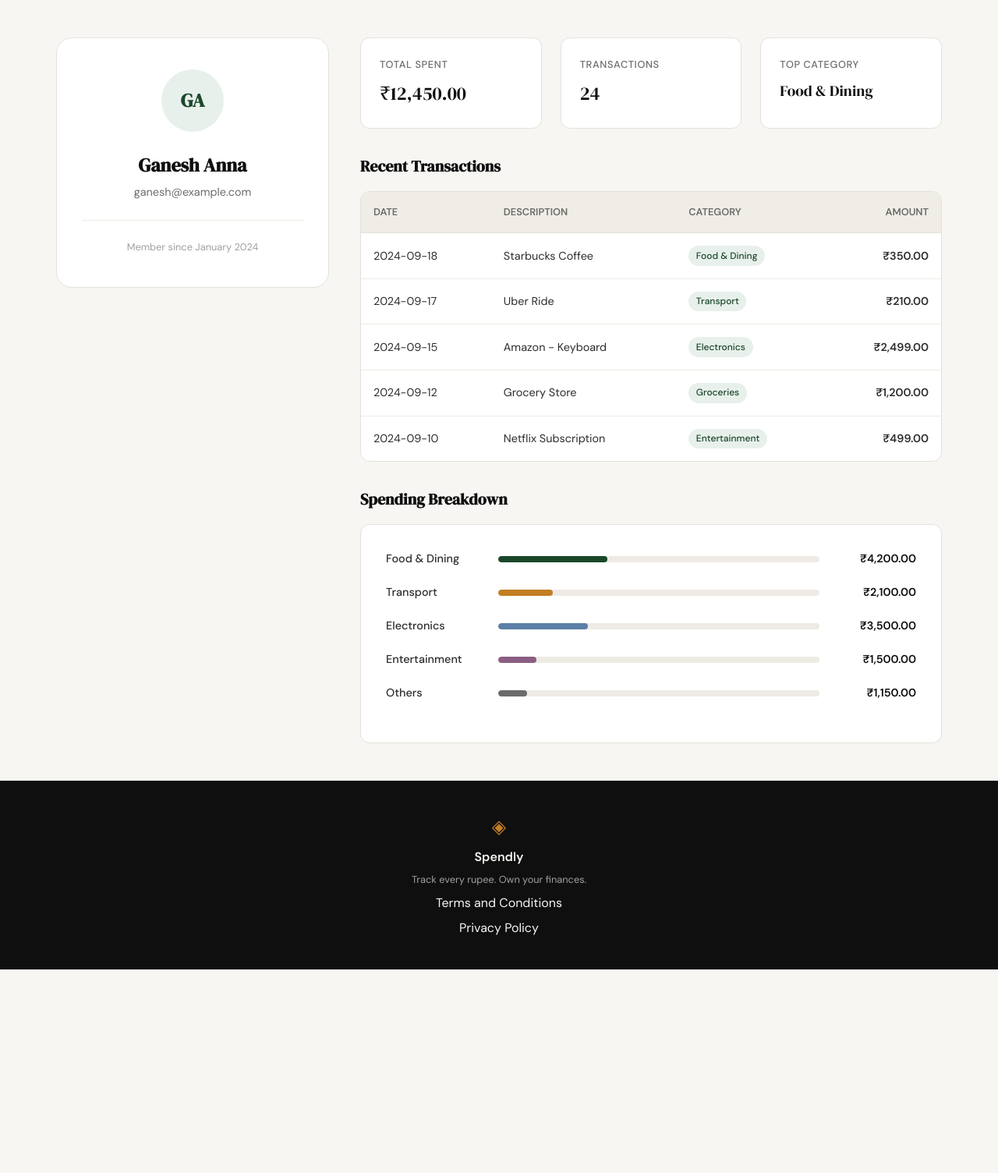
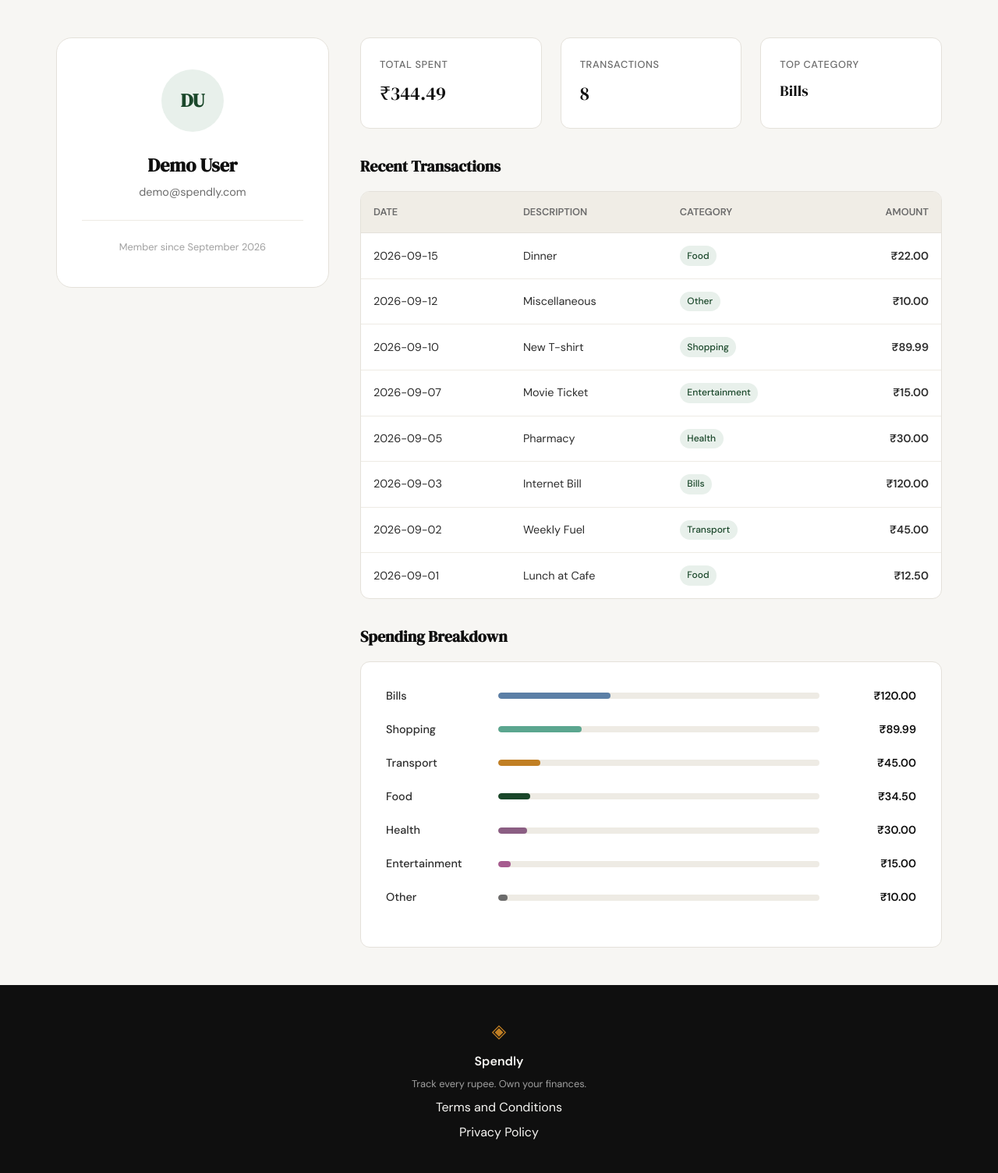
Before and after one commit to annangiganesh12/spendly, a Flask app: page /profile in a window 1280 px wide. Shown: the part 61-1565 px from the top of the page at 78% size. Before the commit the page ends 1304 px from the top, so only its background shows below. Run offline with Flask 3, Linux system fonts and the light colour scheme; a user stored in the database is signed in; data comes from the database, SQL or seed files in the repository; both versions use the stored data as it was after the commit.

Commit message:
add dynamic routes to profile page

```diff
--- a/app.py
+++ b/app.py
@@ -2,14 +2,16 @@ from flask import Flask, render_template, request, redirect, url_for, session
 from werkzeug.security import generate_password_hash, check_password_hash
 import sqlite3
 from functools import wraps
+from database.queries import get_category_breakdown
 from database.db import init_db, seed_db, get_db
+from database.queries import get_summary_stats, get_user_by_id, get_recent_transactions
 
 app = Flask(__name__)
 app.secret_key = 'dev-key-for-spendly'
 
 
 # ------------------------------------------------------------------ #
-# Helpers                                                                #
+# Helpers                                                              #
 # ------------------------------------------------------------------ #
 
 def login_required(f):
@@ -41,6 +43,16 @@ def landing():
 @app.context_processor
 def inject_user():
     return dict(user_id=session.get('user_id'))
+
+
+@app.template_filter('format_currency')
+def format_currency(value):
+    try:
+        if value is None:
+            return "₹0.00"
+        return f"₹{float(value):,.2f}"
+    except (ValueError, TypeError):
+        return "₹0.00"
 
 
 @app.route("/register", methods=["GET", "POST"])
@@ -123,35 +135,24 @@ def logout():
 @app.route("/profile")
 @login_required
 def profile():
-    # Hardcoded data for Step 4 UI validation
-    user_data = {
-        "name": "Ganesh Anna",
-        "email": "ganesh@example.com",
-        "avatar_initials": "GA",
-        "member_since": "January 2024"
-    }
+    # Fetch real user data
+    user_id = session['user_id']
+    user_data = get_user_by_id(user_id)
 
-    stats = {
-        "total_spent": "₹12,450.00",
-        "transaction_count": 24,
-        "top_category": "Food & Dining"
-    }
+    if not user_data:
+        return redirect(url_for('logout'))
 
-    transactions = [
-        {"date": "2024-09-18", "description": "Starbucks Coffee", "category": "Food & Dining", "amount": "₹350.00"},
-        {"date": "2024-09-17", "description": "Uber Ride", "category": "Transport", "amount": "₹210.00"},
-        {"date": "2024-09-15", "description": "Amazon - Keyboard", "category": "Electronics", "amount": "₹2,499.00"},
-        {"date": "2024-09-12", "description": "Grocery Store", "category": "Groceries", "amount": "₹1,200.00"},
-        {"date": "2024-09-10", "description": "Netflix Subscription", "category": "Entertainment", "amount": "₹499.00"},
-    ]
+    # Compute avatar initials from name
+    name = user_data.get("name", "")
+    initials = "".join([n[0].upper() for n in name.split() if n])[:2]
+    user_data["avatar_initials"] = initials if initials else "U"
 
-    categories = [
-        {"name": "Food & Dining", "amount": "₹4,200.00", "percentage": 34, "color": "var(--accent)"},
-        {"name": "Transport", "amount": "₹2,100.00", "percentage": 17, "color": "var(--accent-2)"},
-        {"name": "Electronics", "amount": "₹3,500.00", "percentage": 28, "color": "#5b7fa6"},
-        {"name": "Entertainment", "amount": "₹1,500.00", "percentage": 12, "color": "#8b5e83"},
-        {"name": "Others", "amount": "₹1,150.00", "percentage": 9, "color": "var(--ink-muted)"},
-    ]
+    stats = get_summary_stats(user_id)
+
+    # Fetch real transaction history
+    transactions = get_recent_transactions(user_id)
+
+    categories = get_category_breakdown(user_id)
 
     return render_template(
         "profile.html",
--- /dev/null
+++ b/database/queries.py
@@ -0,0 +1,118 @@
+import sqlite3
+from datetime import datetime
+from database.db import get_db
+
+def get_user_by_id(user_id):
+    """Fetches user profile info and formats the member since date."""
+    with get_db() as conn:
+        user = conn.execute(
+            "SELECT name, email, created_at FROM users WHERE id = ?",
+            (user_id,)
+        ).fetchone()
+
+        if not user:
+            return None
+
+        # Format created_at (YYYY-MM-DD HH:MM:SS) to "Month YYYY"
+        try:
+            dt = datetime.strptime(user['created_at'], '%Y-%m-%d %H:%M:%S')
+            member_since = dt.strftime('%B %Y')
+        except (ValueError, TypeError):
+            member_since = "Unknown"
+
+        return {
+            "name": user['name'],
+            "email": user['email'],
+            "member_since": member_since
+        }
+
+def get_summary_stats(user_id):
+    """Calculates total spent, transaction count, and top category for a user."""
+    with get_db() as conn:
+        # SQL 1: Totals
+        totals = conn.execute(
+            "SELECT SUM(amount) as total, COUNT(id) as count FROM expenses WHERE user_id = ?",
+            (user_id,)
+        ).fetchone()
+
+        # SQL 2: Top Category
+        top_cat_row = conn.execute(
+            "SELECT category FROM expenses WHERE user_id = ? GROUP BY category ORDER BY SUM(amount) DESC LIMIT 1",
+            (user_id,)
+        ).fetchone()
+
+        total_spent = totals['total'] if totals and totals['total'] is not None else 0
+        transaction_count = totals['count'] if totals else 0
+        top_category = top_cat_row['category'] if top_cat_row else "N/A"
+
+        return {
+            "total_spent": total_spent,
+            "transaction_count": transaction_count,
+            "top_category": top_category
+        }
+
+
+def get_category_breakdown(user_id):
+    """
+    Calculates the spend breakdown by category for a user.
+    Ensures percentages sum to exactly 100.
+    """
+    category_colors = {
+        "Food": "var(--accent)",
+        "Transport": "var(--accent-2)",
+        "Bills": "#5b7fa6",
+        "Health": "#8b5e83",
+        "Entertainment": "#a65b8f",
+        "Shopping": "#5ba68f",
+        "Other": "var(--ink-muted)"
+    }
+    default_color = "var(--ink-muted)"
+
+    with get_db() as conn:
+        # Get total spend first for percentage calculation
+        total_row = conn.execute(
+            "SELECT SUM(amount) FROM expenses WHERE user_id = ?",
+            (user_id,)
+        ).fetchone()
+        total = total_row[0] if total_row and total_row[0] else 0
+
+        if total == 0:
+            return []
+
+        # Get breakdown by category
+        rows = conn.execute(
+            "SELECT category as name, SUM(amount) as amount FROM expenses WHERE user_id = ? GROUP BY category ORDER BY amount DESC",
+            (user_id,)
+        ).fetchall()
+
+        results = []
+        total_pct = 0
+
+        for row in rows:
+            name = row['name']
+            amount = row['amount']
+            pct = round((amount / total) * 100)
+            total_pct += pct
+
+            results.append({
+                "name": name,
+                "amount": amount,
+                "percentage": pct,
+                "color": category_colors.get(name, default_color)
+            })
+
+        # Adjust the largest category to ensure sum is exactly 100
+        diff = 100 - total_pct
+        if diff != 0 and results:
+            results[0]["percentage"] += diff
+
+        return results
+
+def get_recent_transactions(user_id, limit=10):
+    """Fetches the most recent transactions for a user."""
+    with get_db() as conn:
+        cursor = conn.execute(
+            "SELECT date, description, category, amount FROM expenses WHERE user_id = ? ORDER BY date DESC LIMIT ?",
+            (user_id, limit)
+        )
+        return [dict(row) for row in cursor.fetchall()]
--- a/templates/profile.html
+++ b/templates/profile.html
@@ -230,7 +230,7 @@
         <section class="stats-grid">
             <div class="stat-tile">
                 <span class="stat-label">Total Spent</span>
-                <span class="stat-value">{{ stats.total_spent }}</span>
+                <span class="stat-value">{{ stats.total_spent | format_currency }}</span>
             </div>
             <div class="stat-tile">
                 <span class="stat-label">Transactions</span>
@@ -255,15 +255,23 @@
                             <th style="text-align: right;">Amount</th>
                         </tr>
                     </thead>
-                    <tbody>
+                    <tbody id="transaction-body">
+                        {% if transactions %}
                             {% for tx in transactions %}
                             <tr>
                                 <td>{{ tx.date }}</td>
                                 <td>{{ tx.description }}</td>
                                 <td><span class="cat-badge">{{ tx.category }}</span></td>
-                            <td class="amt-cell">{{ tx.amount }}</td>
+                                <td class="amt-cell">{{ tx.amount | format_currency }}</td>
                             </tr>
                             {% endfor %}
+                        {% else %}
+                            <tr>
+                                <td colspan="4" style="text-align: center; color: var(--ink-muted); padding: 2rem;">
+                                    No transactions found. Start adding expenses to see your history!
+                                </td>
+                            </tr>
+                        {% endif %}
                     </tbody>
                 </table>
             </div>
@@ -273,15 +281,21 @@
         <section>
             <h2 class="section-title">Spending Breakdown</h2>
             <div class="breakdown-card">
+                {% if categories %}
                     {% for cat in categories %}
                     <div class="category-row">
                         <span class="cat-name">{{ cat.name }}</span>
                         <div class="bar-track">
                             <div class="bar-fill" style="width: {{ cat.percentage }}%; background: {{ cat.color }};"></div>
                         </div>
-                    <span class="cat-amount">{{ cat.amount }}</span>
+                        <span class="cat-amount">{{ cat.amount | format_currency }}</span>
                     </div>
                     {% endfor %}
+                {% else %}
+                    <div style="text-align: center; color: var(--ink-muted); padding: 2rem;">
+                        No spending data available. Start adding expenses to see your breakdown!
+                    </div>
+                {% endif %}
             </div>
         </section>
     </div>
```
Also changed, not shown: .claude/specs/05-backend-routes-for-profile-page.md (added), spendly.db. Lines whose indentation alone changed are shown as unchanged.
